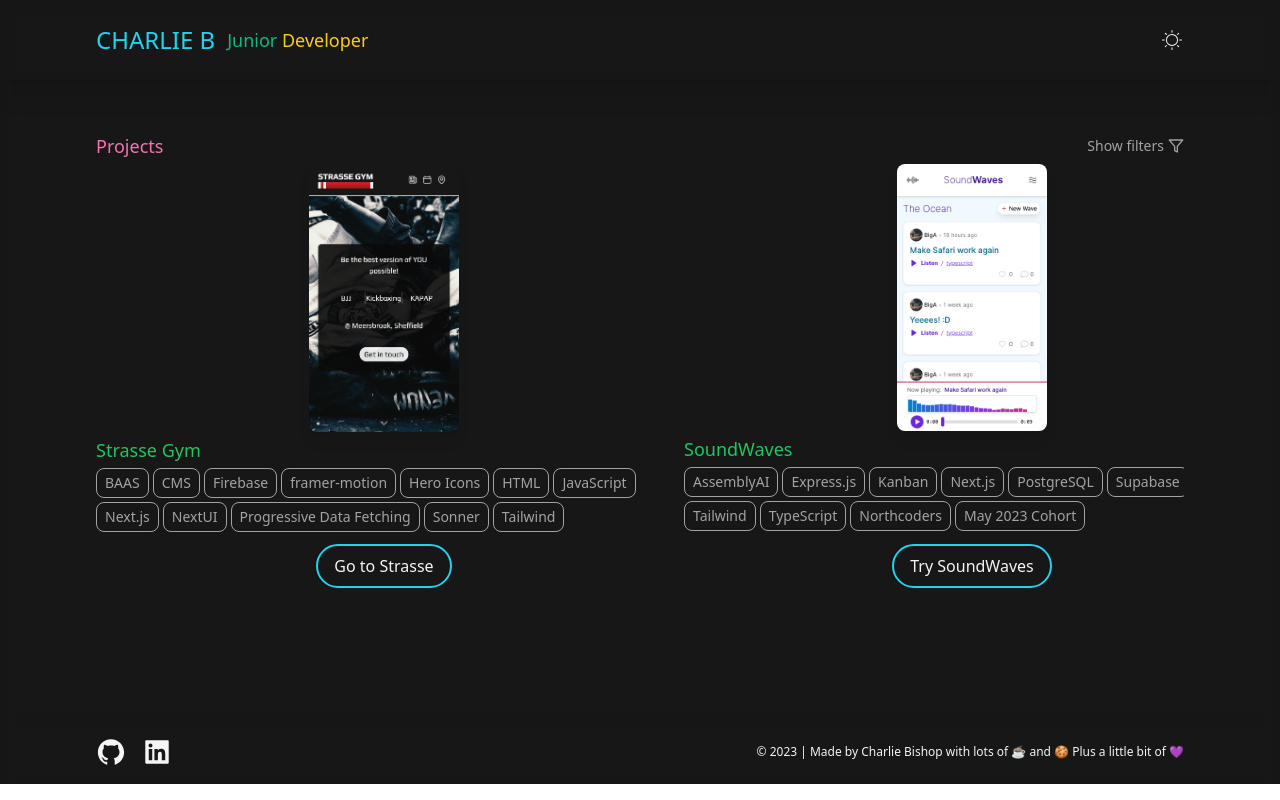
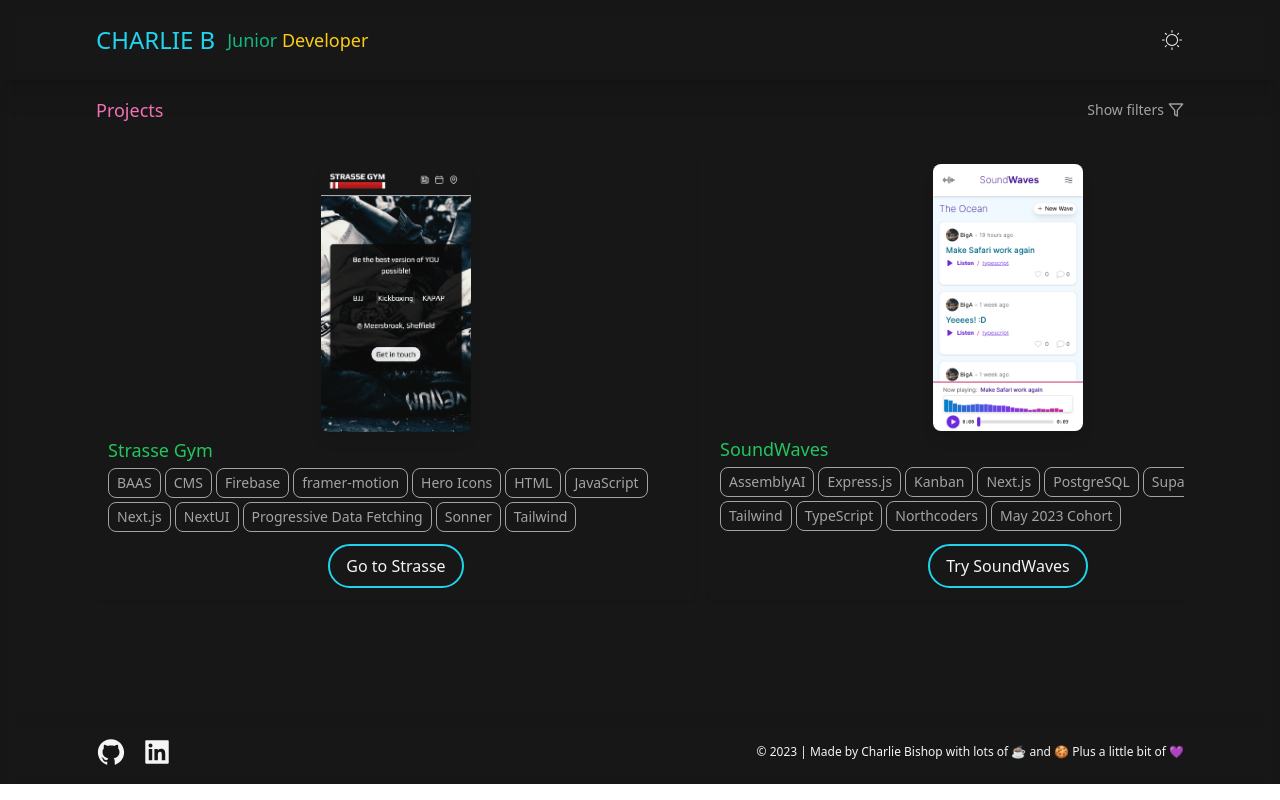
Before and after one commit to charlieBdev/portfolio, a Next.js app: page /projects in a window 1280 px wide. Built offline with nearby package versions, Linux system fonts and the light colour scheme.

Commit message:
change layout

```diff
--- a/src/app/Components/MainText.jsx
+++ b/src/app/Components/MainText.jsx
@@ -27,7 +27,7 @@
 	});
 
 	return (
-		<div className='h-[calc(100vh-5rem)] mt-20 flex flex-col items-center justify-center gap-3 select-none p-6 xl:px-24 xl:items-center hover:cursor-pointer overflow-hidden'>
+		<div className='min-h-[calc(100lvh-5rem)] mt-20 flex flex-col items-center justify-center gap-3 select-none p-6 xl:px-24 xl:items-center hover:cursor-pointer overflow-hidden'>
 			<motion.div drag>
 				<animated.p style={flickerAnimation} className='text-8xl relative'>
 					Hello
--- a/src/app/Components/ProjectCard.tsx
+++ b/src/app/Components/ProjectCard.tsx
@@ -25,9 +25,9 @@
 	toggleTag,
 }) => {
 	return (
-		<div className='carousel-item w-4/5 max-w-xl'>
+		<div className='carousel-item w-4/5 max-w-xl rounded-lg shadow hover:shadow-xl p-3'>
 			{/* <article className='gap-3 rounded-lg p-3 shadow hover:shadow-xl flex-col items-center justify-center'> */}
-			<div className='flex flex-col justify-between gap-3'>
+			<div className='flex flex-col justify-between gap-3 w-full'>
 				<div className='flex flex-col gap-1'>
 					<Image
 						src={imgURL}
--- a/src/app/Components/ProjectsList.tsx
+++ b/src/app/Components/ProjectsList.tsx
@@ -40,7 +40,7 @@
 	return (
 		<div>
 			{showFilters && (
-				<ul className='flex gap-1 mb-3 items-center justify-start carousel carousel-center'>
+				<ul className='flex gap-1 mb-3 items-center justify-start carousel carousel-center py-3'>
 					{uniqueTags.map((tag) => (
 						<button
 							key={tag}
@@ -59,7 +59,7 @@
 
 			{/* <div className="grid gap-3 md:grid-cols-2 lg:grid-cols-3"> */}
 			<div className='flex items-center justify-center'>
-				<div className='carousel carousel-center space-x-3 bg-inherit'>
+				<div className='carousel carousel-center gap-3 py-6'>
 					{filteredProjects.map((project) => (
 						<ProjectCard
 							key={project.name}
--- a/src/app/Components/SkillsList.tsx
+++ b/src/app/Components/SkillsList.tsx
@@ -27,7 +27,7 @@
 			</div>
 
 			{/* mobile carousel */}
-			<div className='carousel carousel-center sm:hidden rounded-lg shadow hover:shadow-xl'>
+			<div className='carousel carousel-center sm:hidden py-6 gap-3'>
 				{skillsArr.map((skill, index) => (
 					<div
 						key={skill.topic}
--- a/src/app/about/page.tsx
+++ b/src/app/about/page.tsx
@@ -7,7 +7,7 @@
 		// flex flex-col justify-center items-center min-h-screen relative
 		<section
 			id='about'
-			className='h-[calc(100vh-5rem)] flex flex-col justify-center gap-3 p-6 xl:px-24 bg-opacity-90 dark:bg-opacity-90 backdrop-blur dark:backdrop-blur'
+			className='min-h-[calc(100vh-5rem)] flex flex-col justify-center gap-3 p-6 xl:px-24 bg-opacity-90 dark:bg-opacity-90 backdrop-blur dark:backdrop-blur'
 		>
 			<div className='gap-3'>
 				<h2 className='text-lg text-pink-400'>About</h2>
```
